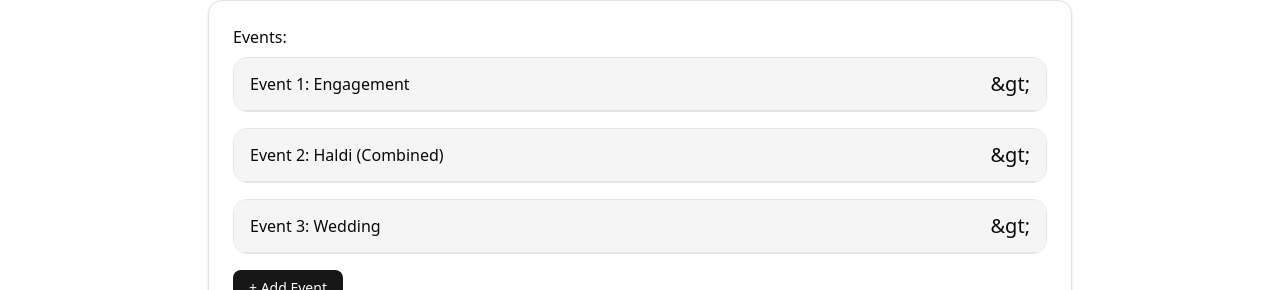
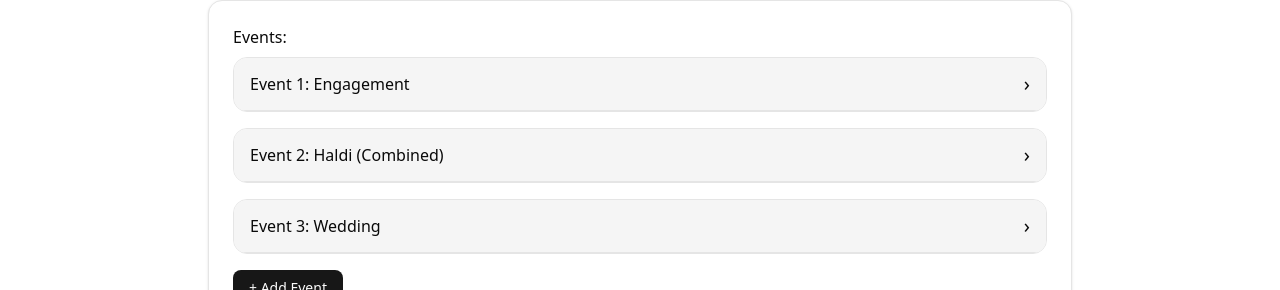
Before and after one commit to wedscoop/estimator, a Next.js app: page / in a window 1280 px wide. Both pictures are taken after a click on the radio button "2-Day Wedding (Delhi/NCR)". Shown: the part 294-584 px from the top of the page. Built offline with nearby package versions, Linux system fonts and the light colour scheme.

Commit message:
fixed hat symbol

```diff
--- a/src/app/page.tsx
+++ b/src/app/page.tsx
@@ -359,7 +359,7 @@ debugCalculations.push(`🎬 Post-production charges for ${numDays} day(s): ₹$
           Event {idx + 1}: {e.name || "Unnamed Event"}
         </span>
         <span className="text-grey-600 text-xl">
-          {isExpanded ? "&Hat;" : "&gt;"}
+          {isExpanded ? "\u02C4" : "\u203A"}
         </span>
       </div>
 
```
